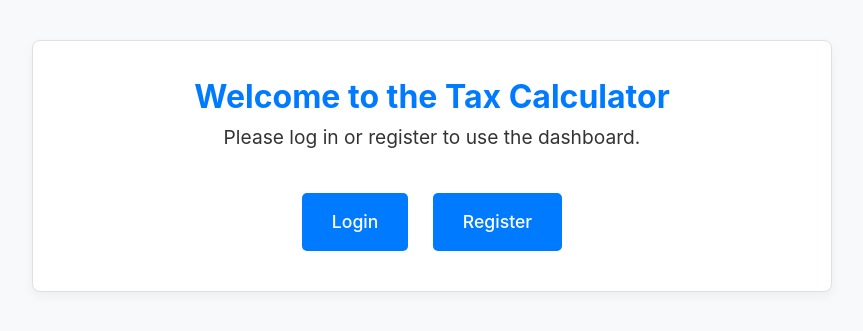
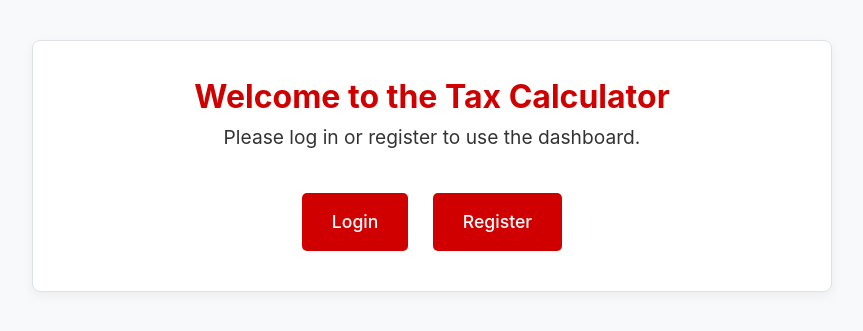
Before and after one commit to mtdk-mitthu/TaxApp, a Django app: page / in a window 1280 px wide. Shown: the top 331 px of the page, without its empty margins (208-1071 px from the left). Run offline with Django 5.2, Linux system fonts and the light colour scheme.

Commit message:
root color change to red

```diff
--- a/taxproject/static/css/style.css
+++ b/taxproject/static/css/style.css
@@ -2,7 +2,7 @@
 
 /* Global Styles */
 :root {
-    --primary-color: #007bff;
+    --primary-color: #d00000;
     --secondary-color: #6c757d;
     --bg-color: #f8f9fa;
     --text-color: #333;
```
